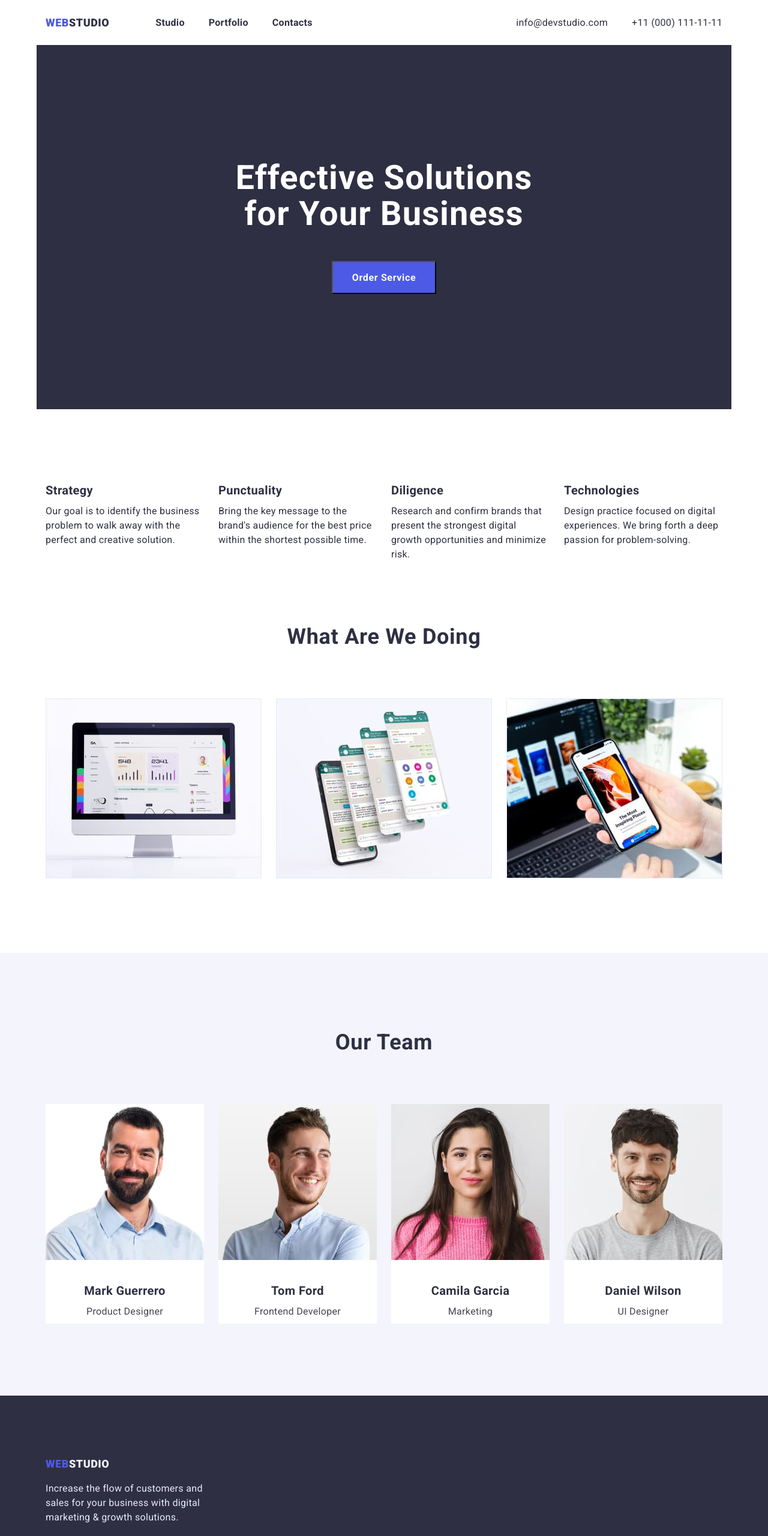
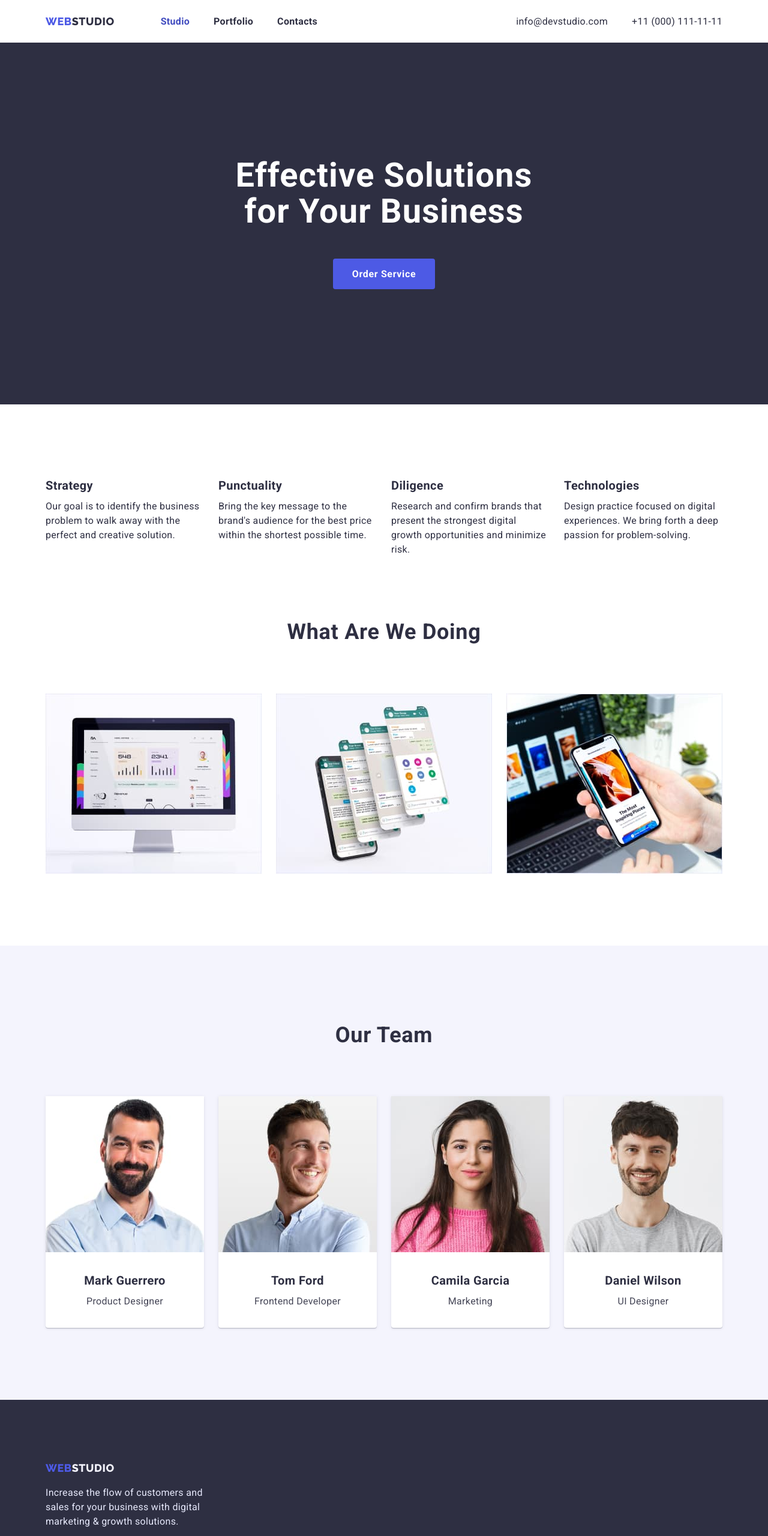
Before and after one commit to taraskuzykbiz/goit-markup-hw-04, a plain HTML site: page index.html in a window 1280 px wide. Shown: the top 2560 px of the page at 60% size. Drawn offline with nearby package versions, Linux system fonts and the light colour scheme.

Commit message:
add file

```diff
--- a/css/styles.css
+++ b/css/styles.css
@@ -1,7 +1,15 @@
-* {
-  margin: 0;
-  padding: 0;
-  align-items: center;
+:root {
+  --brand-color: #4d5ae5;
+  --dark-color: #2e2f42;
+  --success-color: #31d0aa;
+  --text-color: #434455;
+  --subtle-text-color: #8e8f99;
+  --accent-color: #e7e9fc;
+  --light-color: #f4f4fd;
+  --white-color: #ffffff;
+  --btn-color: #404bbf;
+  --underline-color: #00bfff;
+  --button-decoratin-color: #8a2be2;
 }
 
 .container {
@@ -21,18 +29,28 @@ ul {
   margin: 0;
 }
 
-:root {
-  --brand-color: #4d5ae5;
-  --dark-color: #2e2f42;
-  --success-color: #31d0aa;
-  --text-color: #434455;
-  --subtle-text-color: #8e8f99;
-  --accent-color: #e7e9fc;
-  --light-color: #f4f4fd;
-  --white-color: #ffffff;
-  --btn-color: #404bbf;
-  --underline-color: #00bfff;
-  --button-decoratin-color: #8a2be2;
+img {
+  display: block;
+  max-width: 100%;
+  height: auto;
+}
+
+ul,
+ol {
+  list-style: none;
+  padding-left: 0;
+  margin: 0;
+}
+
+a {
+  text-decoration: none;
+}
+
+button {
+  display: block;
+  cursor: pointer;
+  border: none;
+  border-radius: 4px;
 }
 
 body {
@@ -44,9 +62,12 @@ body {
 }
 
 /* heder */
+
 .header {
-  background-color: var(--white-color);
+  box-shadow: 0px 2px 1px rgba(46, 47, 66, 0.08),
+    0px 1px 1px rgba(46, 47, 66, 0.16), 0px 1px 6px rgba(46, 47, 66, 0.08);
 }
+
 .logo {
   text-transform: uppercase;
   text-decoration: none;
@@ -56,8 +77,9 @@ body {
   font-weight: 800;
   letter-spacing: 0.03em;
   margin-right: 77px;
-  padding-top: 24px;
-  padding-bottom: 24px;
+  padding-top: 22px;
+  padding-bottom: 22px;
+  font-family: Raleway;
 }
 
 .logo span {
@@ -66,6 +88,8 @@ body {
 
 ul {
   list-style: none;
+  padding: 0;
+  margin: 0;
 }
 
 a {
@@ -77,7 +101,7 @@ a {
   gap: 40px;
 }
 
-.page-list .page-link {
+.page-link {
   color: var(--dark-color);
   font-size: 16px;
   line-height: 1.5;
@@ -96,13 +120,17 @@ a {
   color: var(--brand-color);
 }
 
+.current {
+  color: var(--btn-color);
+}
+
 .contact-list {
-  justify-content: flex-end;
   display: flex;
   gap: 40px;
+  margin-left: auto;
 }
 
-.contact-list .contact-link {
+.contact-link {
   color: var(--dark-color);
   font-size: 16px;
   line-height: 1.5;
@@ -120,10 +148,6 @@ a {
   color: var(--brand-color);
 }
 
-.current {
-  color: var(--btn-color);
-}
-
 .main-nav {
   display: flex;
   align-items: center;
@@ -132,14 +156,15 @@ a {
 .main-header {
   display: flex;
   align-items: center;
-  justify-content: space-between;
 }
 
 /* section-main */
+.section {
+  padding: 120px 0;
+}
 
 .section-main {
   background-color: var(--dark-color);
-  display: block;
   padding: 192px 0;
 }
 
@@ -151,7 +176,8 @@ a {
   letter-spacing: 0.02em;
   font-family: inherit;
   text-align: center;
-  padding: 0 auto;
+  margin: 0 auto;
+  width: 496px;
   margin-bottom: 48px;
 }
 
@@ -166,11 +192,8 @@ a {
   font-family: inherit;
   display: block;
   margin: 0 auto;
-  display: flex;
-  flex-direction: row;
-  align-items: flex-start;
   padding: 16px 32px;
-  gap: 10px;
+  border-radius: 4px;
 }
 
 .btn:hover,
@@ -198,15 +221,8 @@ a {
 }
 
 .section-advantage {
-  background-color: var(--white-color);
   display: flex;
-  flex-direction: row;
-  flex-wrap: wrap;
   gap: 24px;
-  padding: 120px 0;
-}
-
-.advantage-text-box {
 }
 
 .subject {
@@ -215,7 +231,7 @@ a {
   line-height: 1.5;
   font-weight: 700;
   letter-spacing: 0.02em;
-  padding-bottom: 8px;
+  margin-bottom: 8px;
 }
 
 .text {
@@ -226,13 +242,16 @@ a {
 
 /* section work */
 
+.work {
+  padding-top: 0;
+}
+
 .section-work {
   background-color: var(--white-color);
   display: flex;
   flex-direction: row;
   flex-wrap: wrap;
   gap: 24px;
-  padding-bottom: 120px;
 }
 
 .title-work {
@@ -241,24 +260,28 @@ a {
   color: var(--dark-color);
   font-weight: 700;
   letter-spacing: 0.02em;
-  padding-bottom: 72px;
+  margin-bottom: 72px;
   text-align: center;
 }
 
 /* section team */
 .section-team {
   background-color: var(--light-color);
-  padding: 120px 0;
+}
+
+.section-team-box li {
+  background: var(--white-color);
+  box-shadow: 0px 1px 6px rgba(46, 47, 66, 0.08),
+    0px 1px 1px rgba(46, 47, 66, 0.16), 0px 2px 1px rgba(46, 47, 66, 0.08);
+  border-radius: 0px 0px 4px 4px;
 }
 
 .team-box {
-  background-color: var(--white-color);
+  padding: 32px 0;
 }
 
 .section-team-box {
   display: flex;
-  flex-direction: row;
-  flex-wrap: wrap;
   gap: 24px;
 }
 
@@ -269,7 +292,7 @@ a {
   font-weight: 700;
   letter-spacing: 0.02em;
   text-align: center;
-  padding-bottom: 72px;
+  margin-bottom: 72px;
 }
 
 .name {
@@ -279,27 +302,22 @@ a {
   font-weight: 700;
   letter-spacing: 0.02em;
   text-align: center;
-  padding-top: 32px;
-  padding-bottom: 8px;
+  margin-bottom: 8px;
 }
 
 .profession {
   line-height: 1.5;
   color: var(--text-color);
   text-align: center;
-  padding-bottom: 8px;
 }
 
 /*filter*/
 
 .filter-bottons {
   display: flex;
-  flex-direction: row;
-  flex-wrap: wrap;
   justify-content: center;
   gap: 24px;
-  padding-top: 96px;
-  padding-bottom: 72px;
+  margin-bottom: 72px;
 }
 
 .filter-botton {
@@ -332,18 +350,17 @@ a {
 }
 
 .proects {
-  background-color: var(--white-color);
   display: flex;
-  flex-direction: row;
   flex-wrap: wrap;
-  justify-content: center;
+}
+.proects {
+  box-shadow: 0px 1px 6px rgba(46, 47, 66, 0.08);
 }
 
-.proect {
-  background-color: var(--white-color);
+.proect-text {
   flex-basis: calc((100% - 48px) / 3);
+  padding: 32px 16px;
   border: 0.5px solid var(--light-color);
-  box-shadow: 0px 1px 6px rgba(46, 47, 66, 0.08);
 }
 
 .proect:nth-child(3n + 2) {
@@ -359,19 +376,14 @@ a {
   color: var(--dark-color);
   font-weight: 700;
   letter-spacing: 0.02em;
-  padding-top: 32px;
-  padding-left: 16px;
 }
 
 .direction {
   font-size: 16px;
   line-height: 1.5;
   color: var(--text-color);
-  font-weight: 400;
   letter-spacing: 0.02em;
-  padding-top: 8px;
-  padding-bottom: 32px;
-  padding-left: 16px;
+  margin-top: 8px;
 }
 
 /*footer*/
@@ -382,14 +394,10 @@ a {
 }
 
 .text-footer {
-  font-size: 16px;
   line-height: 1.5;
   color: var(--accent-color);
-  font-weight: 400;
-  letter-spacing: 0.02em;
   width: 264px;
-  height: 72px;
-  padding-top: 16px;
+  margin-top: 16px;
 }
 
 .footer .logo {
--- a/index.html
+++ b/index.html
@@ -15,7 +15,7 @@
     <link rel="preconnect" href="https://fonts.googleapis.com" />
     <link rel="preconnect" href="https://fonts.gstatic.com" crossorigin />
     <link
-      href="https://fonts.googleapis.com/css2?family=Raleway:wght@700&family=Roboto:wght@400;500;700;900&display=swap"
+      href="https://fonts.googleapis.com/css2?family=Raleway:wght@800&family=Roboto:wght@400;500;700;900&display=swap"
       rel="stylesheet"
     />
     <link rel="stylesheet" href="css/styles.css" />
@@ -32,10 +32,10 @@
               <a class="page-link current" href="./index.html">Studio</a>
             </li>
             <li class="item">
-              <a class="page-link current" href="./portfolio.html">Portfolio</a>
+              <a class="page-link" href="./portfolio.html">Portfolio</a>
             </li>
             <li class="item">
-              <a class="page-link current" href="./index.html">Contacts</a>
+              <a class="page-link" href="./index.html">Contacts</a>
             </li>
           </ul>
         </nav>
@@ -56,12 +56,9 @@
     <!--main content-->
     <main>
       <!--section main screen-->
-      <section class="section">
-        <div class="section-main container">
-          <h1 class="title-hero">
-            Effective Solutions <br />
-            for Your Business
-          </h1>
+      <section class="section section-main">
+        <div class="container">
+          <h1 class="title-hero">Effective Solutions for Your Business</h1>
           <button class="btn" type="button">Order Service</button>
         </div>
       </section>
@@ -71,46 +68,38 @@
           <h2 class="visually-hidden">Advantages of working with us</h2>
           <ul class="section-advantage">
             <li>
-              <div class="advantage-text-box">
               <h3 class="subject">Strategy</h3>
               <p class="text">
                 Our goal is to identify the business problem to walk away with
                 the perfect and creative solution.
               </p>
-              </div>
             </li>
             <li>
-              <div class="advantage-text-box">
               <h3 class="subject">Punctuality</h3>
               <p class="text">
-                  Bring the key message to the brand's audience for the best
-                  price within the shortest possible time.
+                Bring the key message to the brand's audience for the best price
+                within the shortest possible time.
               </p>
-              </div>
             </li>
             <li>
-              <div class="advantage-text-box">
               <h3 class="subject">Diligence</h3>
               <p class="text">
                 Research and confirm brands that present the strongest digital
                 growth opportunities and minimize risk.
               </p>
-              </div>
             </li>
             <li>
-              <div class="advantage-text-box">
               <h3 class="subject">Technologies</h3>
               <p class="text">
-                  Design practice focused on digital experiences. We bring forth
-                  a deep passion for problem-solving.
+                Design practice focused on digital experiences. We bring forth a
+                deep passion for problem-solving.
               </p>
-              </div>
             </li>
           </ul>
         </div>
       </section>
       <!--section work-->
-      <section class="section">
+      <section class="work section">
         <div class="container">
           <h2 class="title-work">What Are We Doing</h2>
           <ul class="section-work">
@@ -140,45 +129,45 @@
           <h2 class="title-team">Our Team</h2>
           <ul class="section-team-box">
             <li>
-              <div class="team-box">
               <img
                 src="./images/team1.jpg"
                 width="264px"
                 alt="Product Designer Mark Guerrero"
               />
+              <div class="team-box">
                 <h3 class="name">Mark Guerrero</h3>
                 <p class="profession">Product Designer</p>
               </div>
             </li>
             <li>
-              <div class="team-box">
               <img
                 src="./images/team2.jpg"
                 width="264px"
                 alt="Frontend Developer Tom Ford"
               />
+              <div class="team-box">
                 <h3 class="name">Tom Ford</h3>
                 <p class="profession">Frontend Developer</p>
               </div>
             </li>
             <li>
-              <div class="team-box">
               <img
                 src="./images/team3.jpg"
                 width="264px"
                 alt="Marketing Camila Garcia"
               />
+              <div class="team-box">
                 <h3 class="name">Camila Garcia</h3>
                 <p class="profession">Marketing</p>
               </div>
             </li>
             <li>
-              <div class="team-box">
               <img
                 src="./images/team4.jpg"
                 width="264px"
                 alt="UI Designer Daniel Wilson"
               />
+              <div class="team-box">
                 <h3 class="name">Daniel Wilson</h3>
                 <p class="profession">UI Designer</p>
               </div>
```
Also changed, not shown: portfolio.html (+5 -8 lines), 1 other file. Lines whose indentation alone changed are shown as unchanged.
